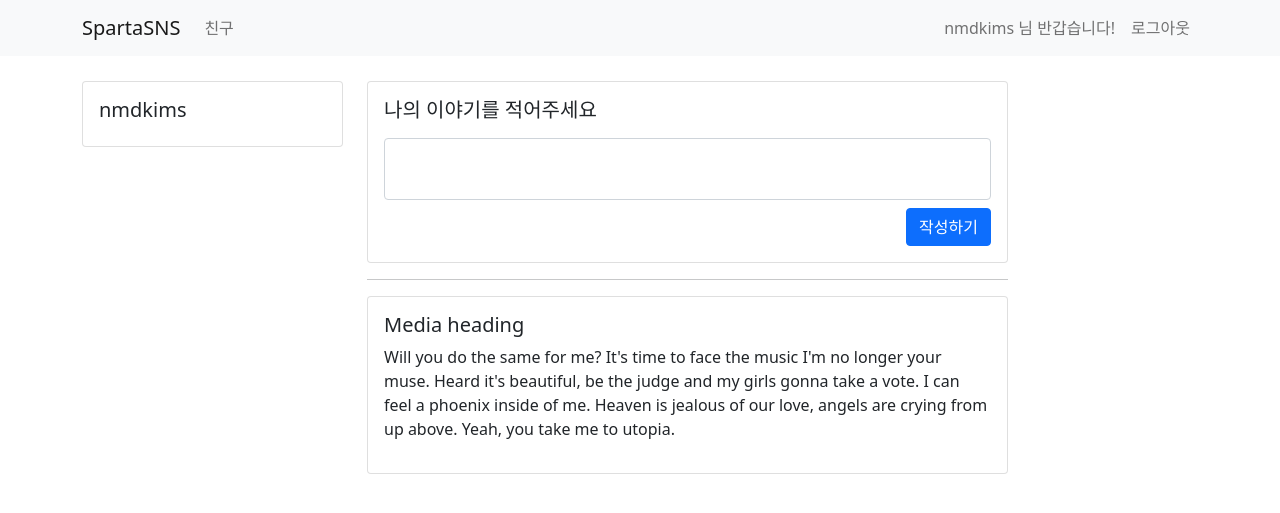
After one commit to nmdkims/mySpartaSns, a Django app: page /tweet/ in a window 1280 px wide. The commit adds this page. Shown: the top 513 px of the page. Run offline with Django 4.2, Linux system fonts and the light colour scheme; a user stored in the database is signed in.

Commit message:
추가 - 로그인 기능구현 완료 Tweet저장 기능 구현

```diff
--- a/mySpartaSns/settings.py
+++ b/mySpartaSns/settings.py
@@ -119,3 +119,6 @@ STATIC_URL = 'static/'
 # https://docs.djangoproject.com/en/4.0/ref/settings/#default-auto-field
 
 DEFAULT_AUTO_FIELD = 'django.db.models.BigAutoField'
+
+# mySpartaSns/settings.py
+AUTH_USER_MODEL = 'user.UserModel'
--- a/mySpartaSns/urls.py
+++ b/mySpartaSns/urls.py
@@ -22,4 +22,5 @@ urlpatterns = [
     path('test/', views.base_response, name='first_test'),
     path('first/', views.first_view, name='first_view'),
     path('', include('user.urls')),
+    path('', include('tweet.urls')),
 ]
--- a/templates/base.html
+++ b/templates/base.html
@@ -26,7 +26,7 @@
         }
 
         .timeline-container {
-            margin-top : 25px
+            margin-top: 25px
         }
     </style>
 </head>
@@ -42,6 +42,7 @@
             </ul>
         </div>
         <form class="form-inline my-2 my-lg-0">
+            {% if not user.is_authenticated %}
                 <ul class="navbar-nav mr-auto">
                     <li class="nav-item active">
                         <a class="nav-link" href="/sign-in"> Sign In <span class="sr-only"></span></a>
@@ -50,6 +51,19 @@
                         <a class="nav-link" href="/sign-up"> Sign Up <span class="sr-only"></span></a>
                     </li>
                 </ul>
+            {% else %}
+                <ul class="navbar-nav mr-auto">
+                    <li class="nav-item disabled">
+                         <span class="nav-link">
+                             {{ user.username }} 님 반갑습니다!
+                         </span>
+                    </li>
+                    <li class="nav-item active">
+                        <a class="nav-link" href="/logout"> 로그아웃 </a>
+                    </li>
+                </ul>
+            {% endif %}
+
         </form>
     </div>
 </nav>
--- /dev/null
+++ b/templates/tweet/home.html
@@ -0,0 +1,72 @@
+<!-- templates/tweet/home.html -->
+{% extends 'base.html' %}
+
+{% block content %}
+    <div class="container timeline-container">
+        <div class="row">
+            <!-- 왼쪽 컬럼 -->
+            <div class="col-md-3">
+                <div class="card">
+                    <div class="card-body">
+                        <h5 class="card-title">{{ user.username }}</h5>
+
+                        <p class="card-text">{{ user.bio }}</p>
+
+                    </div>
+                </div>
+            </div>
+            <!-- 오른 쪽 컬럼-->
+            <div class="col-md-7">
+                <!-- 글을 작성 하는 곳 -->
+                <div class="row mb-2">
+                    <div class="col-md-12">
+                        <div class="card">
+                            <div class="card-body">
+                                <div class="media">
+                                    <div class="media-body">
+                                        <h5 class="mt-0">나의 이야기를 적어주세요</h5>
+                                        <p>
+                                        <form action ="/tweet/" method="post">
+                                            {% csrf_token %}
+                                            <div class="form-group mb-2">
+                                                <textarea class="form-control" style="resize: none" name='my-content' id="my-content"></textarea>
+                                            </div>
+                                            <button type="submit" class="btn btn-primary" style="float:right;">작성하기</button>
+                                        </form>
+                                        </p>
+                                    </div>
+                                </div>
+                            </div>
+                        </div>
+                    </div>
+                </div>
+                <hr>
+                <!-- 작성 된 글이 나오는 곳 -->
+                <div class="row">
+                    <div class="col-md-12">
+                        <div class="card">
+                            <div class="card-body">
+                                <div class="media">
+                                    <div class="media-body">
+                                        <h5 class="mt-0">Media heading</h5>
+                                        <p>Will you do the same for me? It's time to face the music I'm no longer your
+                                            muse.
+                                            Heard it's
+                                            beautiful, be the judge and my girls gonna take a vote. I can feel a phoenix
+                                            inside
+                                            of me.
+                                            Heaven is
+                                            jealous of our love, angels are crying from up above. Yeah, you take me to
+                                            utopia.</p>
+                                    </div>
+                                </div>
+                            </div>
+                        </div>
+                    </div>
+                </div>
+
+            </div>
+            <div class="col-md-2"></div>
+        </div>
+    </div>
+{% endblock %}
--- /dev/null
+++ b/tweet/urls.py
@@ -0,0 +1,8 @@
+# tweet/urls.py
+from django.urls import path
+from . import views
+
+urlpatterns = [
+    path('', views.home, name='home'), # 127.0.0.1:8000 과 views.py 폴더의 home 함수 연결
+    path('tweet/', views.tweet, name='tweet') # 127.0.0.1:8000/tweet 과 views.py 폴더의 tweet 함수 연결
+]
--- a/tweet/views.py
+++ b/tweet/views.py
@@ -1,3 +1,28 @@
-from django.shortcuts import render
+from django.shortcuts import render, redirect
+from .models import TweetModel
 
 # Create your views here.
+
+def home(request):
+    user = request.user.is_authenticated
+    if user:
+        return redirect('/tweet')
+    else:
+        return redirect('/sign-in')
+
+
+def tweet(request):
+    if request.method == 'GET':
+        user = request.user.is_authenticated
+
+        if user:
+            return render(request, 'tweet/home.html')
+        else:
+            return redirect('/sign-in')
+    elif request.method == 'POST':
+        user = request.user
+        my_tweet = TweetModel()
+        my_tweet.author = user
+        my_tweet.content = request.POST.get('my-content','')
+        my_tweet.save()
+        return redirect('/tweet')
--- a/user/models.py
+++ b/user/models.py
@@ -4,15 +4,12 @@ from django.db import models
 
 #user/models.py
 from django.db import models
+from django.contrib.auth.models import AbstractUser
 
 
 # Create your models here.
-class UserModel(models.Model):
+class UserModel(AbstractUser):
     class Meta:
         db_table = "my_user"
 
-    username = models.CharField(max_length=20, null=False)
-    password = models.CharField(max_length=256, null=False)
     bio = models.CharField(max_length=256, default='')
-    created_at = models.DateTimeField(auto_now_add=True)
-    updated_at = models.DateTimeField(auto_now=True)
--- a/user/urls.py
+++ b/user/urls.py
@@ -4,4 +4,5 @@ from . import views
 urlpatterns = [
     path('sign-up/', views.sign_up_view, name='sign-up'),
     path('sign-in/', views.sign_in_view, name='sign-in'),
+    path('logout/', views.logout, name='logout'),
 ]
```
Also changed, not shown: user/views.py (+37 -16 lines), db.sqlite3, user/migrations/0002_alter_usermodel_managers_remove_usermodel_created_at_and_more.py (added). Lines whose indentation alone changed are shown as unchanged.
